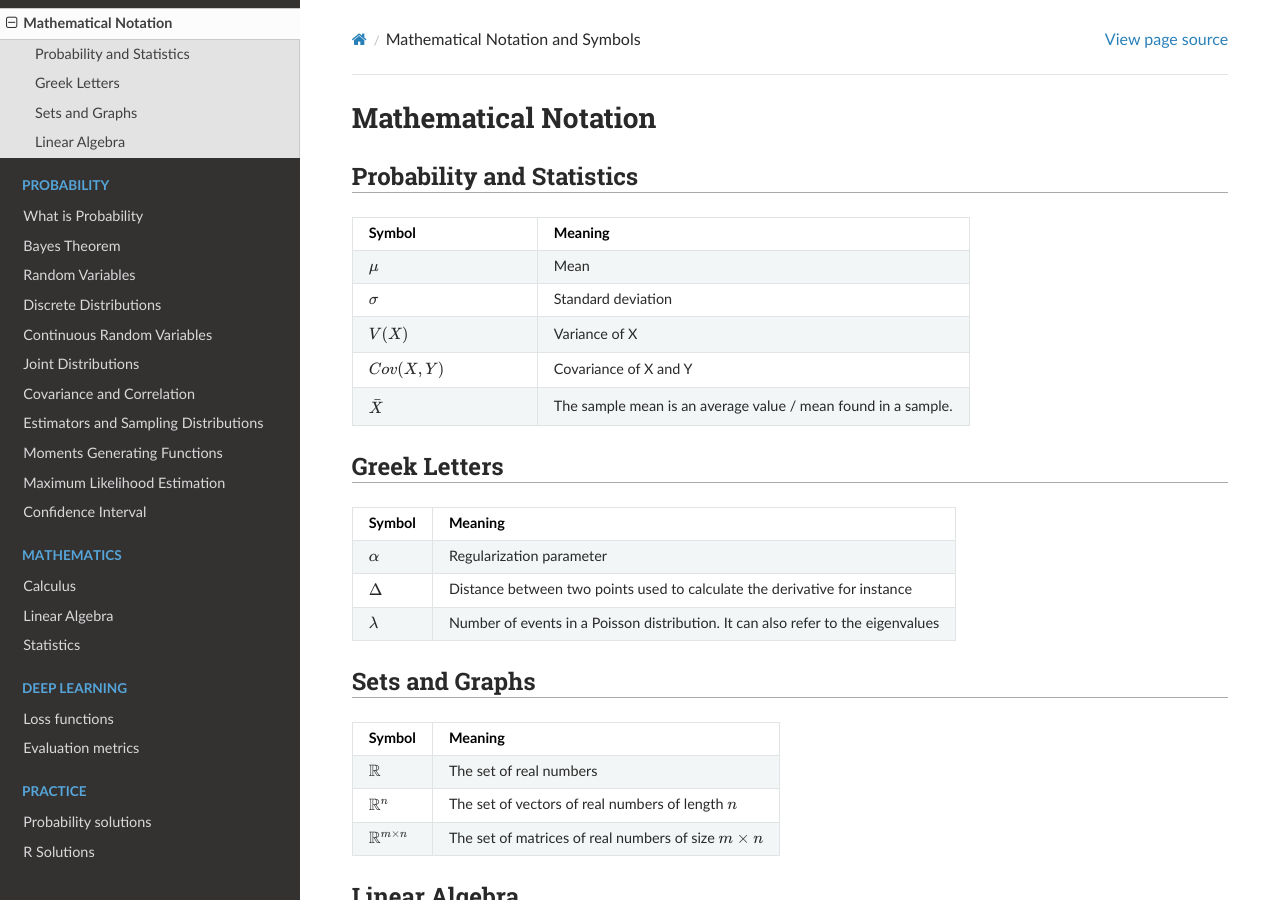
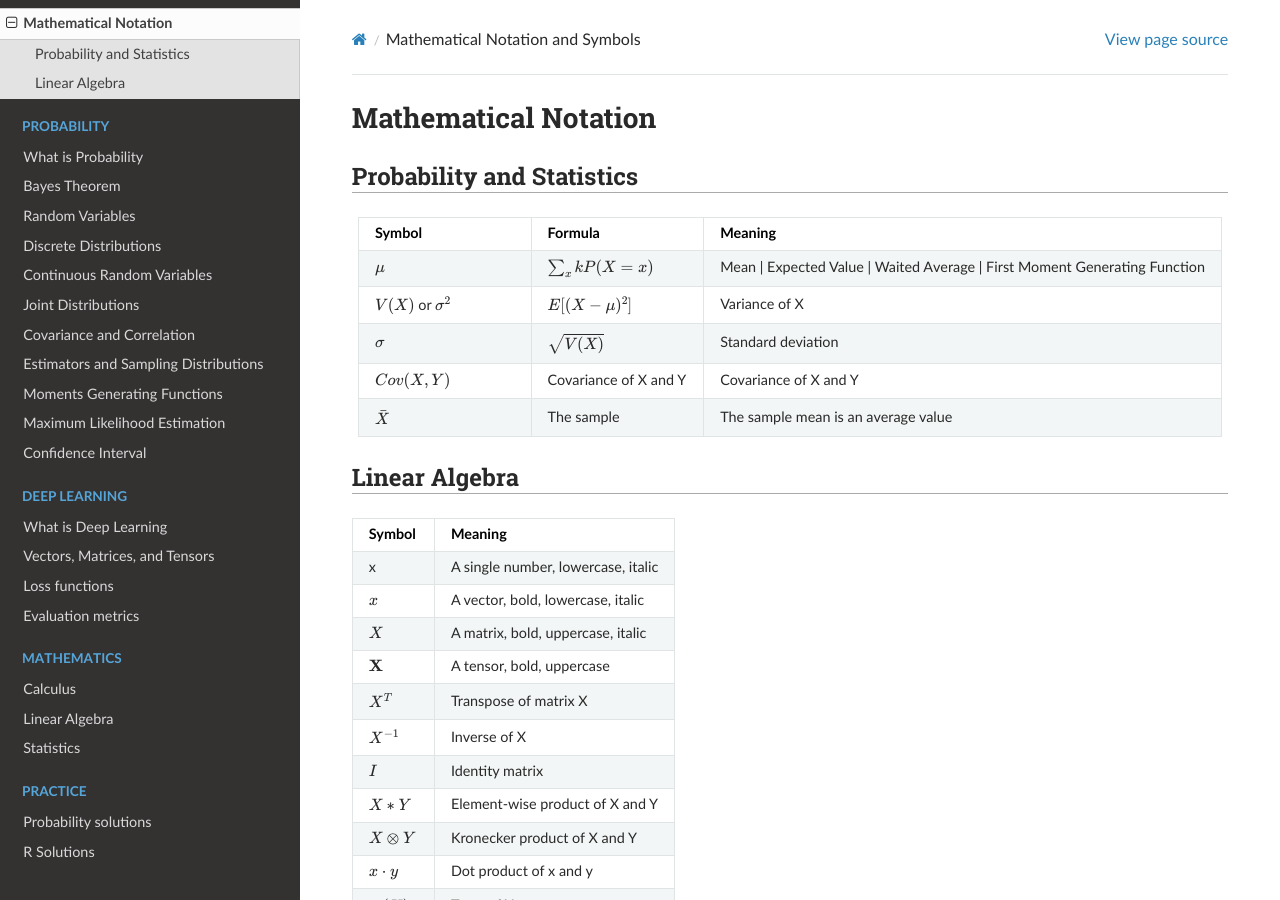
Before and after one commit to akkefa/ml-notes, a Sphinx documentation site: the page built from docs/mathematical_notation.md, in a window 1280 px wide and 900 px high. Built offline with Sphinx 7.4.7 and the Read the Docs theme 2.0.0, drawn with Linux system fonts in a browser that asks for light colours.

Commit message:
Loss 2 (#30)
* new changes

````diff
--- a/docs/mathematical_notation.md
+++ b/docs/mathematical_notation.md
@@ -6,39 +6,31 @@
 ## Probability and Statistics
 
 ```{list-table}
-:widths: 30 70
+:widths: 20 20 60
 :header-rows: 1
+:align: "center"
 
 * - Symbol
+  - Formula
   - Meaning
 * - $\mu$
-  - Mean
+  - $\sum_{x} k P(X=x)$
+  - Mean | Expected Value | Waited Average | First Moment Generating Function
+* - $V(X)$ or $\sigma^2$
+  - $E[(X - \mu)^2]$
+  - Variance of X
 * - $\sigma$
+  - $\sqrt{V(X)}$
   - Standard deviation
-* - $V(X)$
-  - Variance of X
 * - $Cov(X,Y)$
   - Covariance of X and Y
+  - Covariance of X and Y
 * - $\bar{X}$
-  - The sample mean is an average value / mean found in a sample.
+  - The sample
+  - The sample mean is an average value
 
 ```
 
-## Greek Letters
-
-| Symbol    | Meaning                                                                          |
-|-----------|----------------------------------------------------------------------------------|
-| $\alpha$  | Regularization parameter                                                         |
-| $\Delta$  | Distance between two points used to calculate the derivative for instance        |
-| $\lambda$ | Number of events in a Poisson distribution. It can also refer to the eigenvalues |
-
-## Sets and Graphs
-
-| Symbol                    | Meaning                                                  |
-|---------------------------|----------------------------------------------------------|
-| $\mathbb{R}$              | The set of real numbers                                  |
-| $\mathbb{R}^{n}$          | The set of vectors of real numbers of length $n$         |
-| $\mathbb{R}^{m \times n}$ | The set of matrices of real numbers of size $m \times n$ |
 
 ## Linear Algebra
 
````
Also changed, not shown: README.md (+11 -1 lines), docs/deep_learning/loss_functions.md (+36 -3 lines), docs/deep_learning/tensor.md (added, +16 -0 lines), docs/deep_learning/what_is_deep_learning.md (added, +188 -0 lines), docs/index.rst (+9 -7 lines), docs/probability/what_is_probability.md (+1 -1 lines).
